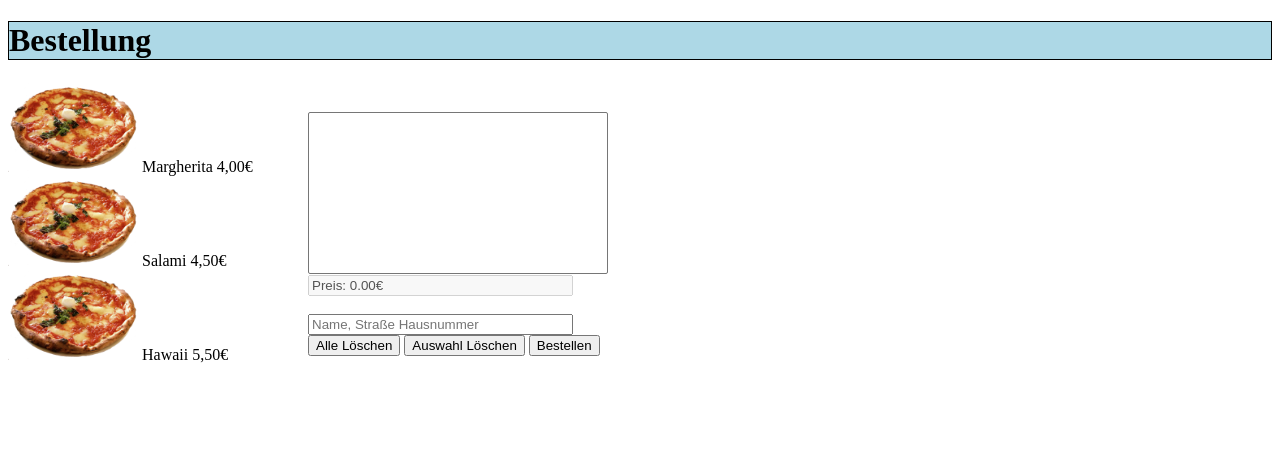
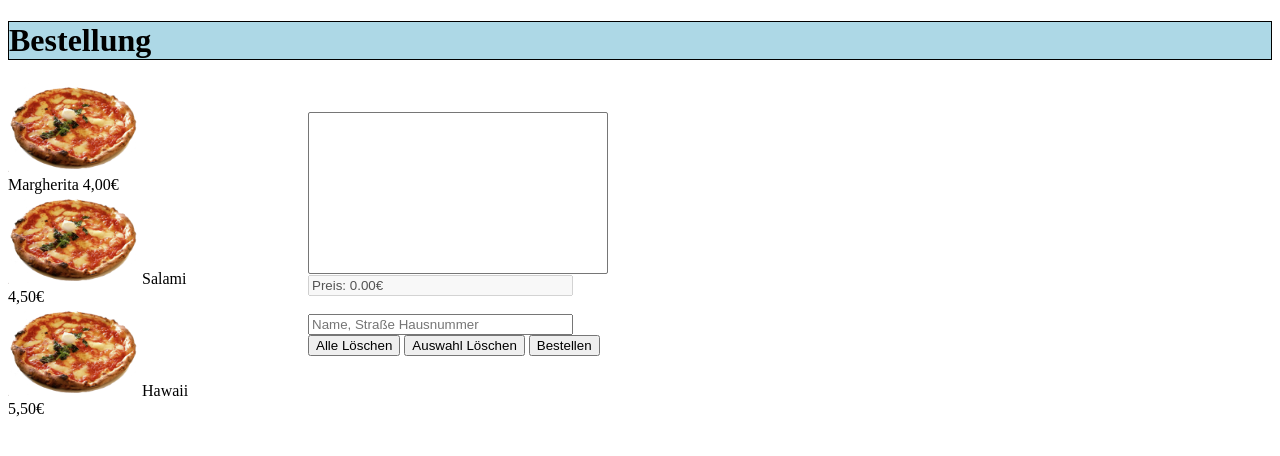
Before and after one commit to klyonrad/pizzalieferdienst, a PHP site: page /bestellung.html in a window 1280 px wide. Shown: the top 456 px of the page. Run offline with PHP 8.4, Linux system fonts and the light colour scheme; lists and menus that the app fills with data are empty.

Commit message:
give .artikel width a unit

```diff
--- a/style.css
+++ b/style.css
@@ -24,7 +24,7 @@ nav item {
 
 .artikel {
 	float:left;
-	width:200;
+	width:200px;
 }
 
 .bestellung {
```
